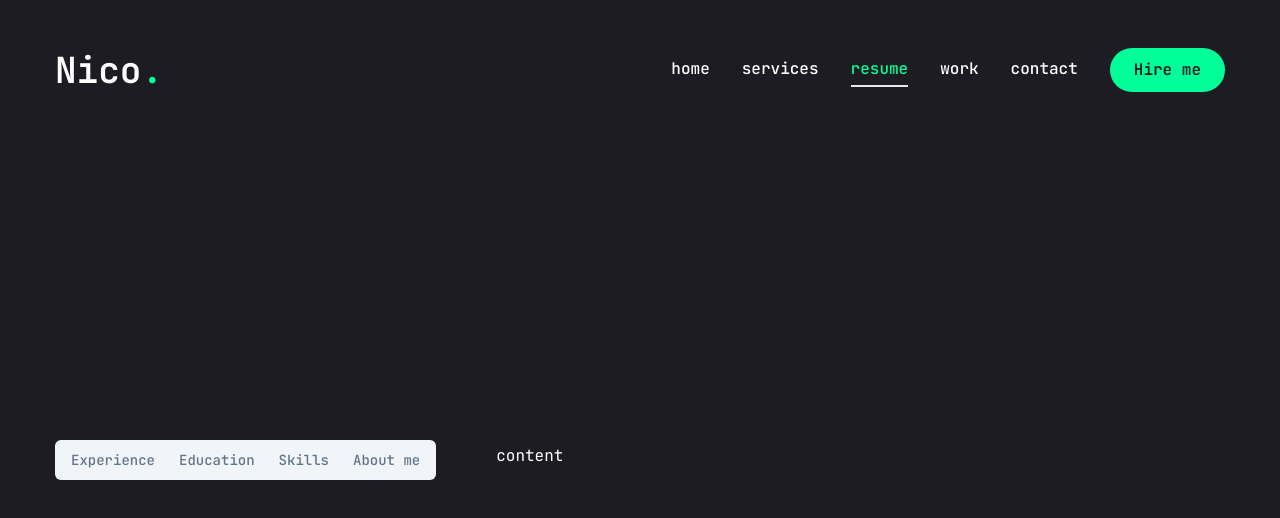
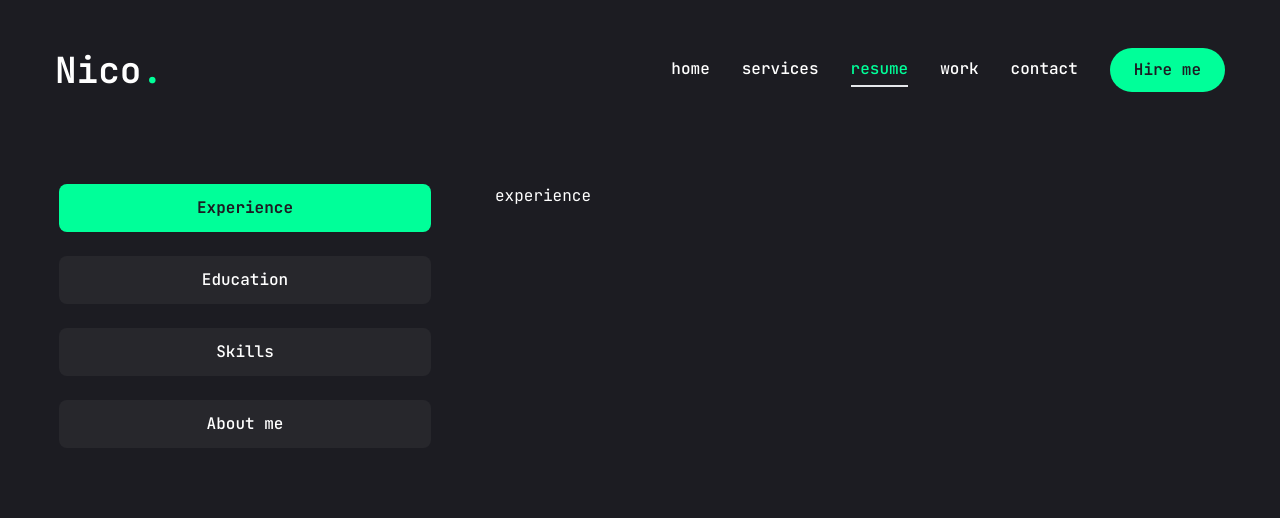
Before and after one commit to Nico-LeeNH/portfolioweb, a Next.js app: page /resume in a window 1280 px wide. Shown: the top 518 px of the page. Built offline with nearby package versions, Linux system fonts and the light colour scheme.

Commit message:
on process

```diff
--- a/app/resume/page.jsx
+++ b/app/resume/page.jsx
@@ -122,15 +122,19 @@
       <div className="container mx-auto">
         <Tabs defaultValue="experience"
         className="flex flex-col xl:flex-row gap-[60px]">
-          <TabsList>
-            <TabsTrigger>Experience</TabsTrigger>
-            <TabsTrigger>Education</TabsTrigger>
-            <TabsTrigger>Skills</TabsTrigger>
-            <TabsTrigger>About me</TabsTrigger>
+          <TabsList className="flex flex-col w-full max-w-[380px] mx-auto xl:mx-0 gap-6">
+            <TabsTrigger value="experience">Experience</TabsTrigger>
+            <TabsTrigger value="education">Education</TabsTrigger>
+            <TabsTrigger value="skills">Skills</TabsTrigger>
+            <TabsTrigger value="about">About me</TabsTrigger>
           </TabsList>
 
           {/*content*/}
-          <div>content</div>
+          <div className="min-h-[70vh] w-full">
+
+            {/*experience*/}
+            <TabsContent value="experience" className="w-full">experience</TabsContent>
+          </div>
         </Tabs>
       </div>
     </motion.div>
--- a/components/ui/tabs.jsx
+++ b/components/ui/tabs.jsx
@@ -11,7 +11,7 @@
   <TabsPrimitive.List
     ref={ref}
     className={cn(
-      "inline-flex h-10 items-center justify-center rounded-md bg-slate-100 p-1 text-slate-500 dark:bg-slate-800 dark:text-slate-400",
+      "inline-flex h-auto rounded-md p-1 text-primary",
       className
     )}
     {...props} />
@@ -22,7 +22,7 @@
   <TabsPrimitive.Trigger
     ref={ref}
     className={cn(
-      "inline-flex items-center justify-center whitespace-nowrap rounded-sm px-3 py-1.5 text-sm font-medium ring-offset-white transition-all focus-visible:outline-none focus-visible:ring-2 focus-visible:ring-slate-950 focus-visible:ring-offset-2 disabled:pointer-events-none disabled:opacity-50 data-[state=active]:bg-white data-[state=active]:text-slate-950 data-[state=active]:shadow-sm dark:ring-offset-slate-950 dark:focus-visible:ring-slate-300 dark:data-[state=active]:bg-slate-950 dark:data-[state=active]:text-slate-50",
+      "inline-flex items-center w-full bg-[#27272c] justify-center whitespace-nowrap text-white rounded-lg p-3 text-base font-medium ring-offset-white transition-all disabled:pointer-events-none disabled:opacity-50 data-[state=active]:bg-accent data-[state=active]:text-primary data-[state=active]:font-bold data-[state=active]:shadow-sm",
       className
     )}
     {...props} />
@@ -33,7 +33,7 @@
   <TabsPrimitive.Content
     ref={ref}
     className={cn(
-      "mt-2 ring-offset-white focus-visible:outline-none focus-visible:ring-2 focus-visible:ring-slate-950 focus-visible:ring-offset-2 dark:ring-offset-slate-950 dark:focus-visible:ring-slate-300",
+      "min-h-[480px] ring-offset-white focus-visible:outline-none focus-visible:ring-2 focus-visible:ring-slate-950 focus-visible:ring-offset-2 dark:ring-offset-slate-950 dark:focus-visible:ring-slate-300",
       className
     )}
     {...props} />
```
